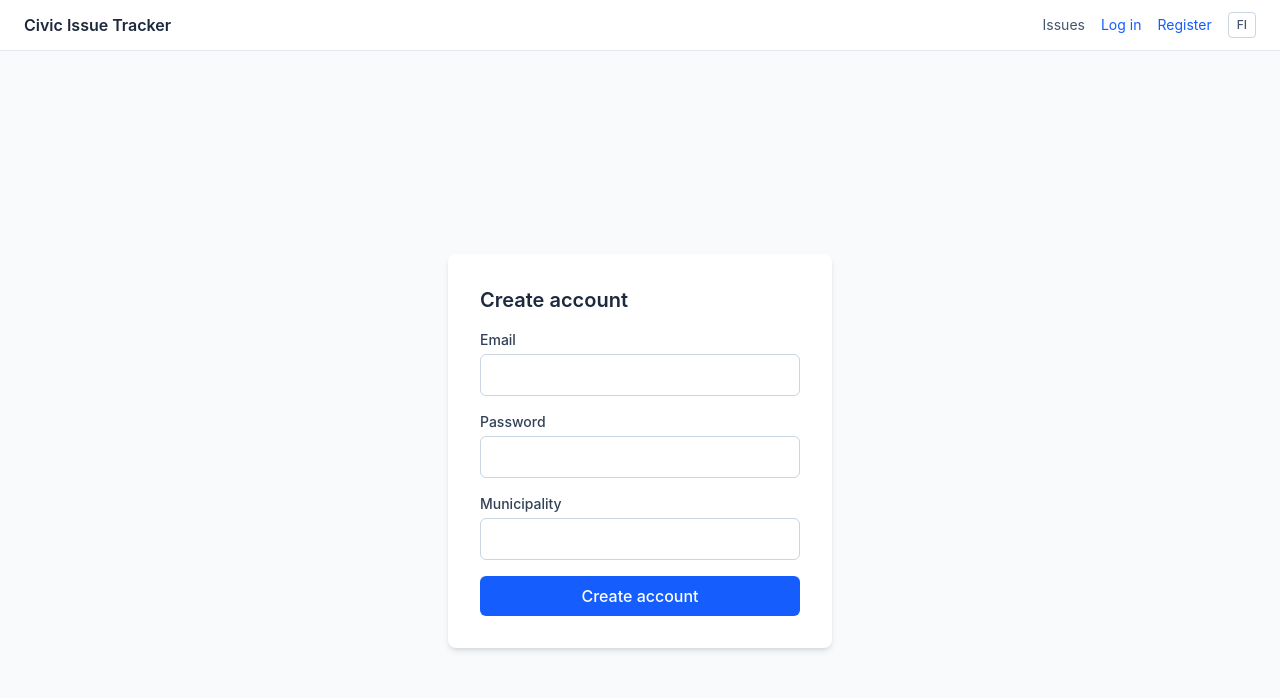
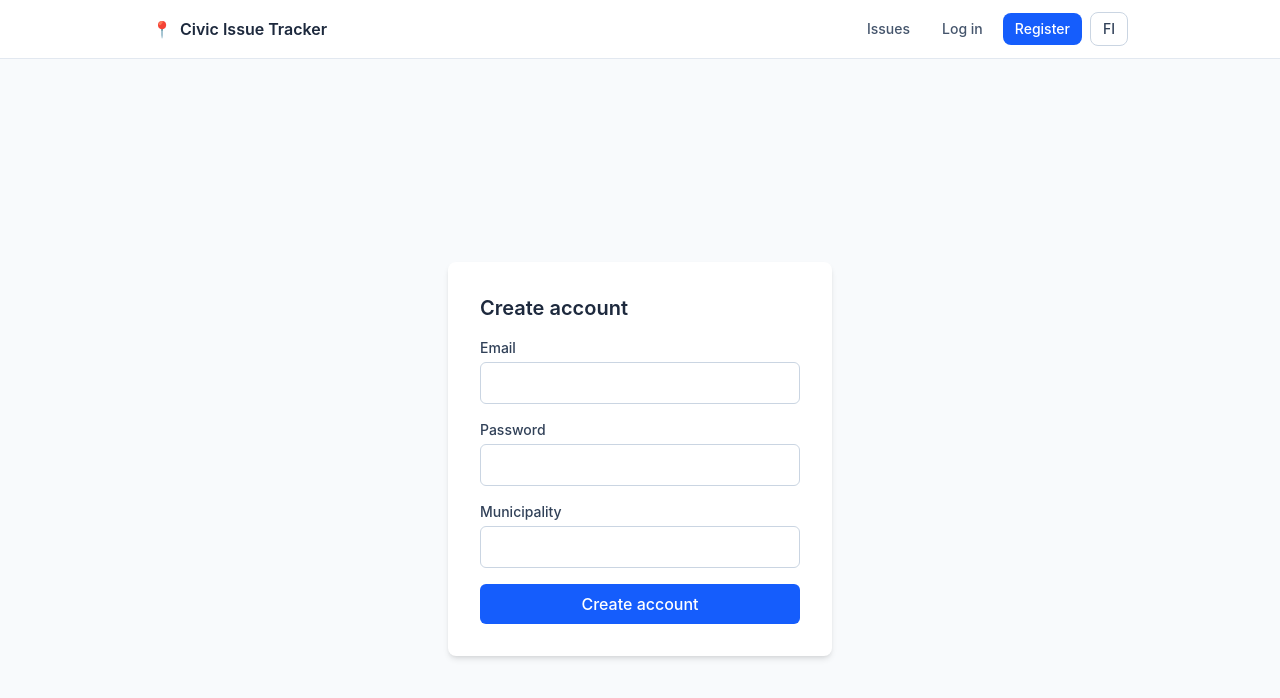
Before and after one commit to DenisHki/civic-issue-tracker, a React (Vite) app in the folder client/: page /register in a window 1280 px wide. Shown: the top 698 px of the page. Built offline with nearby package versions, Linux system fonts and the light colour scheme; no server answers.

Commit message:
feat(client): add shared button component and restyle navbar and issue page

```diff
--- /dev/null
+++ b/client/src/components/Button.tsx
@@ -0,0 +1,57 @@
+import type { ButtonHTMLAttributes } from 'react';
+import { Link, type LinkProps } from 'react-router-dom';
+
+type Variant = 'primary' | 'secondary' | 'danger' | 'ghost' | 'active' | 'dangerGhost';
+type Size = 'sm' | 'md';
+
+const base =
+  'inline-flex items-center justify-center gap-2 rounded-lg font-medium transition-colors ' +
+  'focus:outline-none focus-visible:ring-2 focus-visible:ring-blue-500 focus-visible:ring-offset-2 ' +
+  'disabled:cursor-not-allowed disabled:opacity-50';
+
+const variants: Record<Variant, string> = {
+  primary: 'bg-blue-600 text-white hover:bg-blue-700',
+  secondary: 'border border-slate-300 bg-white text-slate-700 hover:bg-slate-50',
+  danger: 'bg-red-600 text-white hover:bg-red-700',
+  ghost: 'text-slate-600 hover:bg-slate-100',
+  active: 'border border-blue-300 bg-blue-50 text-blue-700 hover:bg-blue-100',
+  dangerGhost: 'text-red-600 hover:bg-red-50',
+};
+
+const sizes: Record<Size, string> = {
+  sm: 'px-3 py-1.5 text-sm',
+  md: 'px-4 py-2 text-sm',
+};
+
+function buttonClass(variant: Variant, size: Size, extra: string): string {
+  return `${base} ${variants[variant]} ${sizes[size]} ${extra}`.trim();
+}
+
+interface ButtonProps extends ButtonHTMLAttributes<HTMLButtonElement> {
+  variant?: Variant;
+  size?: Size;
+}
+
+export function Button({
+  variant = 'primary',
+  size = 'md',
+  className = '',
+  ...props
+}: ButtonProps) {
+  return <button type="button" className={buttonClass(variant, size, className)} {...props} />;
+}
+
+interface ButtonLinkProps extends Omit<LinkProps, 'className'> {
+  variant?: Variant;
+  size?: Size;
+  className?: string;
+}
+
+export function ButtonLink({
+  variant = 'secondary',
+  size = 'md',
+  className = '',
+  ...props
+}: ButtonLinkProps) {
+  return <Link className={buttonClass(variant, size, className)} {...props} />;
+}
--- a/client/src/components/Navbar.tsx
+++ b/client/src/components/Navbar.tsx
@@ -1,7 +1,13 @@
 import { useState } from 'react';
-import { Link } from 'react-router-dom';
+import { Link, NavLink } from 'react-router-dom';
 import { useTranslation } from 'react-i18next';
 import { useAuth } from '../context/auth-context';
+import { Button, ButtonLink } from './Button';
+
+const navLinkClass = ({ isActive }: { isActive: boolean }) =>
+  `rounded-lg px-3 py-1.5 text-sm font-medium transition-colors ${
+    isActive ? 'bg-blue-50 text-blue-700' : 'text-slate-600 hover:bg-slate-100'
+  }`;
 
 export function Navbar() {
   const { user, logout } = useAuth();
@@ -16,102 +22,120 @@ export function Navbar() {
     i18n.changeLanguage(i18n.language === 'en' ? 'fi' : 'en');
   }
 
+  const languageLabel = i18n.language === 'en' ? 'FI' : 'EN';
+
+  const roleBadge = user && (
+    <span
+      className={`rounded-full px-2 py-0.5 text-xs font-medium ${
+        user.role === 'moderator' ? 'bg-amber-100 text-amber-800' : 'bg-slate-100 text-slate-600'
+      }`}
+    >
+      {user.role}
+    </span>
+  );
+
   return (
-    <nav className="bg-white border-b border-slate-200 px-6 py-3">
-      <div className="flex items-center justify-between">
-        <Link to="/" onClick={closeMenu} className="font-semibold text-slate-800">
+    <nav className="sticky top-0 z-1100 border-b border-slate-200 bg-white/90 backdrop-blur">
+      <div className="mx-auto flex max-w-5xl items-center justify-between px-4 py-3 sm:px-6">
+        <Link
+          to="/"
+          onClick={closeMenu}
+          className="flex items-center gap-2 font-semibold text-slate-800"
+        >
+          <span aria-hidden="true">📍</span>
           {t('nav.title')}
         </Link>
 
-        <div className="hidden sm:flex items-center gap-4 text-sm">
-          <Link to="/issues" className="text-slate-600 hover:text-blue-600">
+        {/* Desktop menu */}
+        <div className="hidden items-center gap-2 sm:flex">
+          {' '}
+          <NavLink to="/issues" end className={navLinkClass}>
             {t('nav.issues')}
-          </Link>
-          {user && (
-            <Link to="/issues/new" className="text-slate-600 hover:text-blue-600">
-              {t('nav.reportIssue')}
-            </Link>
-          )}
+          </NavLink>
           {user ? (
             <>
-              <span className="text-slate-500">({user.role})</span>
-              <button onClick={logout} className="text-blue-600 hover:underline">
+              <NavLink to="/issues/new" className={navLinkClass}>
+                {t('nav.reportIssue')}
+              </NavLink>
+              {roleBadge}
+              <Button variant="ghost" size="sm" onClick={logout}>
                 {t('nav.logout')}
-              </button>
+              </Button>
             </>
           ) : (
             <>
-              <Link to="/login" className="text-blue-600 hover:underline">
+              <ButtonLink to="/login" variant="ghost" size="sm">
                 {t('nav.login')}
-              </Link>
-              <Link to="/register" className="text-blue-600 hover:underline">
+              </ButtonLink>
+              <ButtonLink to="/register" variant="primary" size="sm">
                 {t('nav.register')}
-              </Link>
+              </ButtonLink>
             </>
           )}
-          <button
-            onClick={toggleLanguage}
-            className="border border-slate-300 rounded px-2 py-1 text-xs font-medium text-slate-600"
-          >
-            {i18n.language === 'en' ? 'FI' : 'EN'}
-          </button>
+          <Button variant="secondary" size="sm" onClick={toggleLanguage}>
+            {languageLabel}
+          </Button>
         </div>
 
-        <button
+        {/* Mobile menu button */}
+        <Button
+          variant="ghost"
+          size="sm"
+          className="sm:hidden"
           onClick={() => setOpen(!open)}
-          className="sm:hidden text-slate-600"
           aria-label="Toggle menu"
+          aria-expanded={open}
         >
           {open ? '✕' : '☰'}
-        </button>
+        </Button>
       </div>
 
+      {/* Mobile menu */}
       {open && (
-        <div className="sm:hidden mt-3 flex flex-col gap-3 text-sm pb-2">
-          <Link to="/issues" onClick={closeMenu} className="text-slate-600 hover:text-blue-600">
+        <div className="flex flex-col gap-2 border-t border-slate-100 px-4 pb-4 pt-3 sm:hidden">
+          <NavLink to="/issues" end onClick={closeMenu} className={navLinkClass}>
             {t('nav.issues')}
-          </Link>
-          {user && (
-            <Link
-              to="/issues/new"
-              onClick={closeMenu}
-              className="text-slate-600 hover:text-blue-600"
-            >
-              {t('nav.reportIssue')}
-            </Link>
-          )}
+          </NavLink>
           {user ? (
             <>
-              <span className="text-slate-500">({user.role})</span>
-              <button
+              <NavLink to="/issues/new" onClick={closeMenu} className={navLinkClass}>
+                {t('nav.reportIssue')}
+              </NavLink>
+              <div className="flex items-center justify-between">
+                {roleBadge}
+                <Button
+                  variant="ghost"
+                  size="sm"
                   onClick={() => {
                     logout();
                     closeMenu();
                   }}
-                className="text-blue-600 hover:underline text-left"
                 >
                   {t('nav.logout')}
-              </button>
+                </Button>
+              </div>
             </>
           ) : (
             <>
-              <Link to="/login" onClick={closeMenu} className="text-blue-600 hover:underline">
+              <ButtonLink to="/login" variant="secondary" onClick={closeMenu} className="w-full">
                 {t('nav.login')}
-              </Link>
-              <Link to="/register" onClick={closeMenu} className="text-blue-600 hover:underline">
+              </ButtonLink>
+              <ButtonLink to="/register" variant="primary" onClick={closeMenu} className="w-full">
                 {t('nav.register')}
-              </Link>
+              </ButtonLink>
             </>
           )}
-          <button
+          <Button
+            variant="secondary"
+            size="sm"
+            className="self-start"
             onClick={() => {
               toggleLanguage();
               closeMenu();
             }}
-            className="border border-slate-300 rounded px-2 py-1 text-xs font-medium text-slate-600 self-start"
           >
-            {i18n.language === 'en' ? 'FI' : 'EN'}
-          </button>
+            {languageLabel}
+          </Button>
         </div>
       )}
     </nav>
```
Also changed, not shown: client/src/pages/IssueDetail.tsx (+30 -41 lines). Lines whose indentation alone changed are shown as unchanged.
